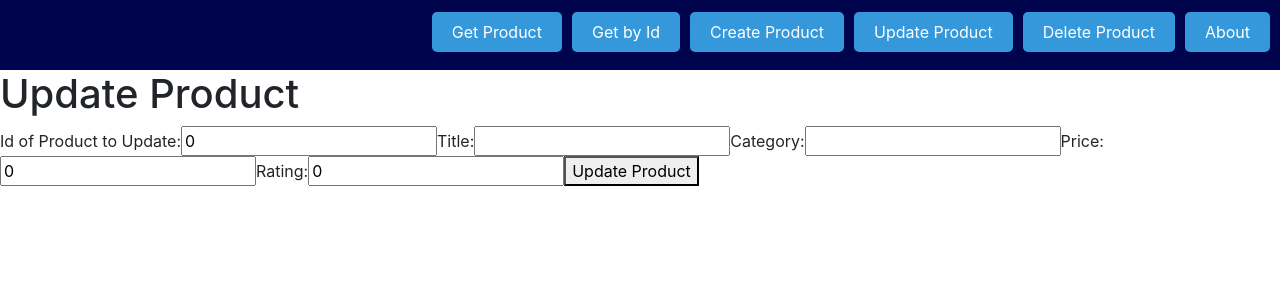
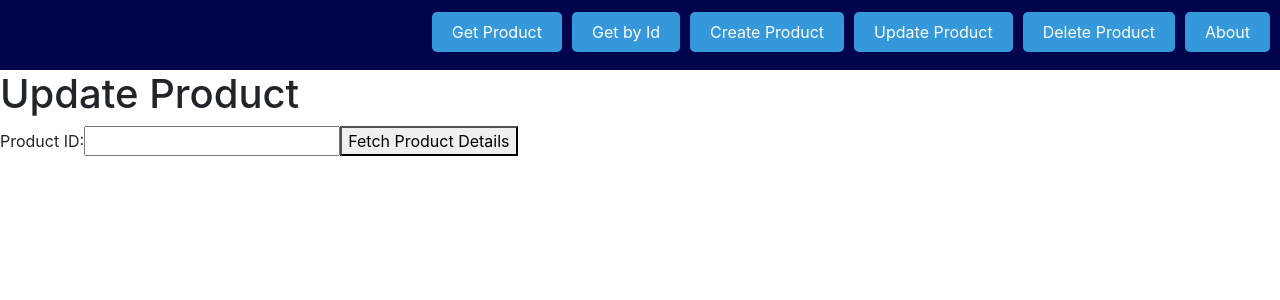
Before and after one commit to GameChanger77/Assignment03, a React (Create React App) app in the folder frontend/: page /updateProductid in a window 1280 px wide. Shown: the top 300 px of the page. Built offline with nearby package versions, Linux system fonts and the light colour scheme.

Commit message:
Updated Update.js

```diff
--- a/frontend/src/Delete.js
+++ b/frontend/src/Delete.js
@@ -5,7 +5,7 @@ const DeleteProduct = () => {
   const [productId, setProductId] = useState("");
   const [productDetails, setProductDetails] = useState(null);
 
-  const handleInputChange = (e) => {
+  const handleIdInputChange = (e) => {
     setProductId(e.target.value);
   };
 
@@ -53,7 +53,7 @@ const DeleteProduct = () => {
         id="productId"
         name="productId"
         value={productId}
-        onChange={handleInputChange}
+        onChange={handleIdInputChange}
       />
       <button onClick={handleFetchProduct}>Fetch Product Details</button>
 
--- a/frontend/src/Update.js
+++ b/frontend/src/Update.js
@@ -2,19 +2,26 @@ import { useState, useEffect } from "react";
 
 const UpdateProduct = () => {
   const [success, setSuccess] = useState(false);
+  const [productId, setProductId] = useState("");
+  const [productDetails, setProductDetails] = useState(null);
   const [formData, setFormData] = useState({
-      id: 0,
+    id: productId,
     title: "",
     category: "",
     price: 0,
     rating: 0,
   });
 
+  const handleIdInputChange = (e) => {
+    setProductId(e.target.value);
+  };
+
   const handleInputChange = (e) => {
     const { name, value } = e.target;
 
     // Convert values to integers for specific fields
-        const parsedValue = name === 'id' || name === 'price' || name === 'rating'
+    const parsedValue =
+      name === "id" || name === "price" || name === "rating"
         ? parseInt(value, 10)
         : value;
 
@@ -25,19 +32,42 @@ const UpdateProduct = () => {
   };
 
 
+  const handleFetchProduct = () => {
+    fetch("http://127.0.0.1:4000/api/listProducts/" + productId)
+      .then((response) => response.json())
+      .then((data) => {
+        console.log("Product details:", data);
+        setProductDetails(data);
+      })
+      .catch((error) => {
+        console.error("Error fetching product details:", error);
+        setProductDetails(null);
+        setSuccess(false);
+      });
+  };
 
   const handleSubmit = async (e) => {
     e.preventDefault();
+    setFormData({
+        ...formData,
+        ["id"]: Number(productDetails.id),
+      });
     console.log("Form data submitted:", formData);
 
     try {
-          const response = await fetch("http://localhost:4000/api/updateProduct/" + formData.id, {
+      const response = await fetch(
+        "http://localhost:4000/api/updateProduct/" + productId,
+        {
           method: "PUT",
           headers: {
             "Content-Type": "application/json",
           },
-            body: JSON.stringify(formData),
-          });
+          body: JSON.stringify({
+            ...formData,
+            ["id"]: Number(productDetails.id),
+          }),
+        }
+      );
 
       if (response.ok) {
         console.log("Product updated successfully");
@@ -47,7 +77,7 @@ const UpdateProduct = () => {
           category: "",
           price: 0,
           rating: 0,
-              })
+        });
         setSuccess(true);
       } else {
         console.error("Failed to update product:", response.statusText);
@@ -59,19 +89,37 @@ const UpdateProduct = () => {
     }
   };
 
-
   return (
     <div>
       <h1>Update Product</h1>
+
+      <label htmlFor="productId">Product ID:</label>
+      <input
+        type="text"
+        id="productId"
+        name="productId"
+        value={productId}
+        onChange={handleIdInputChange}
+      />
+      <button onClick={handleFetchProduct}>Fetch Product Details</button>
+
+      {productDetails && (
+        <div>
+          <h2>Product Details</h2>
+          <p>ID: {productDetails.id}</p>
+          <p>Title: {productDetails.title}</p>
+          {/* Add other details as needed */}
+          {/* <button onClick={}>Delete Product</button> */}
+
           <form onSubmit={handleSubmit}>
-          <label htmlFor="id">Id of Product to Update:</label>
+            {/* <label htmlFor="id">Id of Product to Update:</label>
         <input
           type="number"
           id="id"
           name="id"
           value={formData.id}
           onChange={handleInputChange}
-          />
+        /> */}
 
             <label htmlFor="title">Title:</label>
             <input
@@ -111,11 +159,11 @@ const UpdateProduct = () => {
 
             <button type="submit">Update Product</button>
           </form>
-
+        </div>
+      )}
       {success ? "Product updated successfully" : ""}
     </div>
   );
 };
 
-
 export default UpdateProduct;
```
Lines whose indentation alone changed are shown as unchanged.
